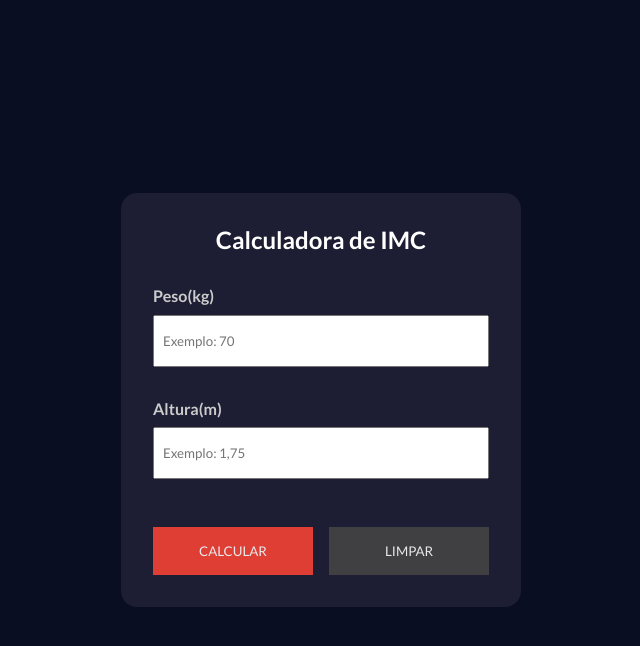
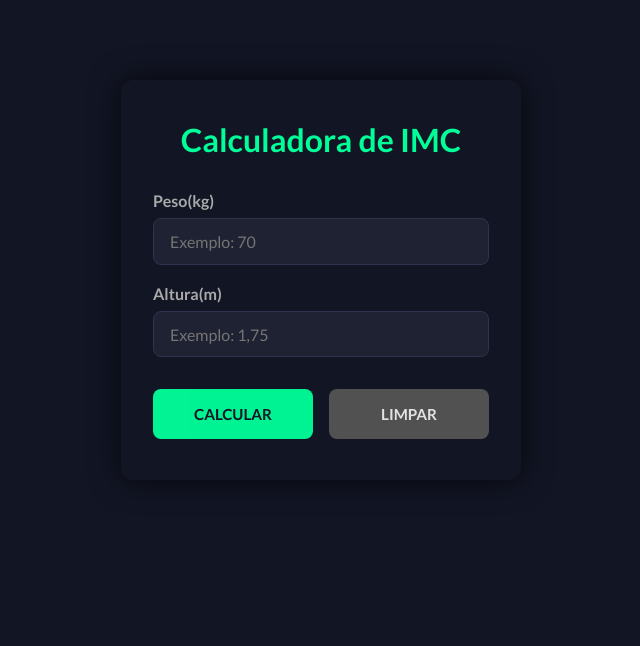
Before and after one commit to JayneGomes/imc-calculator, a React (Vite) app: page / in a window 1280 px wide. Shown: the top 646 px of the page, without its empty margins (319-959 px from the left). Built offline with nearby package versions, Linux system fonts and the light colour scheme.

Commit message:
project completed

```diff
--- a/src/App.css
+++ b/src/App.css
@@ -1,7 +1,33 @@
 .container {
+  width: 80%;
+  max-width: 900px;
   min-width: 400px;
   min-height: 400px;
-  background-color: #1d1e33;
-  padding: 2rem;
-  border-radius: 1rem;
+  background-color: #121524;
+  padding: 2.5rem 2rem;
+  border-radius: 12px;
+  box-shadow: 0 0 30px rgba(0, 0, 0, 0.7);
+  margin: 3rem auto;
+  display: flex;
+  flex-direction: column;
+  justify-content: flex-start;
+  color: #eee;
+  box-sizing: border-box;
 }
+
+@media (max-width: 480px) {
+  .container {
+    width: 95%;
+    min-width: unset;
+    padding: 2rem 1rem;
+    min-height: 350px;
+  }
+}
+
+@media (min-width: 481px) and (max-width: 1024px) {
+  .container {
+    width: 90%;
+    min-width: 400px;
+    padding: 2rem 1.5rem;
+  }
+}
--- a/src/App.jsx
+++ b/src/App.jsx
@@ -23,6 +23,13 @@ function App() {
     if (!info) return;
   };
 
+  const resetCalc = (e) => {
+    e.preventDefault();
+    setImc("");
+    setInfo("");
+    setInfoClass("");
+  };
+
   const [imc, setImc] = useState("");
   const [info, setInfo] = useState("");
   const [infoClass, setInfoClass] = useState("");
@@ -32,7 +39,13 @@ function App() {
       {!imc ? (
         <ImcCalc calcImc={calcImc} />
       ) : (
-        <ImcTable data={data} imc={imc} info={info} infoClass={infoClass} />
+        <ImcTable
+          data={data}
+          imc={imc}
+          info={info}
+          infoClass={infoClass}
+          resetCalc={resetCalc}
+        />
       )}
     </div>
   );
--- a/src/components/Button.css
+++ b/src/components/Button.css
@@ -1,18 +1,50 @@
 button {
   text-transform: uppercase;
   padding: 1rem 1.5rem;
-  background-color: #f44236;
+  background-color: #f44336;
   border: none;
-  color: #fff;
+  color: #121524;
   cursor: pointer;
-  opacity: 0.9;
-  flex: 1;
+  opacity: 0.95;
+  border-radius: 8px;
+  font-weight: bold;
+  font-size: 0.95rem;
+  transition: all 0.2s ease-in-out;
+  max-width: 250px;
+  width: 100%;
+  box-sizing: border-box;
 }
 
 button:hover {
   opacity: 1;
+  transform: scale(1.05);
 }
 
 #clear-btn {
-  background-color: #444;
+  background-color: #555;
 }
+
+@media (max-width: 500px) {
+  button {
+    font-size: 0.85rem;
+    padding: 0.8rem 1.2rem;
+    max-width: 100%;
+  }
+}
+
+#back-btn {
+  margin-top: 2rem;
+  padding: 0.75rem 1.5rem;
+  border-radius: 12px;
+  border: none;
+  background-color: #283044;
+  color: #eee;
+  cursor: pointer;
+  transition: background-color 0.3s ease;
+  align-self: center;
+  min-width: 120px;
+}
+
+#back-btn:hover {
+  background-color: #3b4564;
+}
--- a/src/components/ImcCalc.css
+++ b/src/components/ImcCalc.css
@@ -1,34 +1,76 @@
+#calc-container {
+  width: 100%;
+  padding: 0;
+  box-shadow: none;
+  border-radius: 0;
+}
+
 #calc-container h2 {
   text-align: center;
   margin-bottom: 2rem;
+  font-size: 2rem;
+  font-weight: 700;
+  color: #00ff99;
 }
 
 .form-inputs {
   display: flex;
   flex-direction: column;
-  gap: 1rem;
+  gap: 1.2rem;
 }
 
 .form-control {
   display: flex;
   flex-direction: column;
-  flex: 1;
-  margin-bottom: 1rem;
 }
 
 .form-control label {
-  font-weight: bold;
-  margin-bottom: 0.6rem;
-  color: #ccc;
+  font-weight: 600;
+  margin-bottom: 0.5rem;
+  color: #aaa;
 }
 
 .form-control input {
-  padding: 1rem 0.5rem;
+  padding: 0.8rem 1rem;
+  border: 1px solid #2f334b;
+  border-radius: 8px;
+  background-color: #1f2233;
+  color: #eee;
+  font-size: 1rem;
+  transition: border-color 0.3s ease;
+}
+
+.form-control input:focus {
+  outline: none;
+  border-color: #00ff99;
 }
 
 .action-control {
   display: flex;
   gap: 1rem;
-  justify-content: space-between;
   margin-top: 2rem;
+  justify-content: center;
 }
+
+.action-control button:first-child {
+  background-color: #00ff99;
+}
+
+.action-control button:first-child:hover {
+  background-color: #00e68a;
+}
+
+.action-control button#clear-btn {
+  background-color: #555;
+  color: #eee;
+}
+
+.action-control button#clear-btn:hover {
+  background-color: #444;
+}
+
+@media (max-width: 480px) {
+  .action-control {
+    flex-direction: column;
+  }
+}
--- a/src/components/ImcTable.css
+++ b/src/components/ImcTable.css
@@ -1,72 +1,93 @@
 #result-container {
+  width: 100%;
+  padding: 0;
+  margin-top: 2rem;
   text-align: center;
+  color: #eee;
+  display: flex;
+  flex-direction: column;
+  align-items: center;
 }
 
 #imc-number {
-  font-size: 2.4rem;
-  margin-bottom: 0.6rem;
+  font-size: 3rem;
+  font-weight: 800;
+  color: #00ff99;
+  margin-bottom: 0.5rem;
 }
 
 #imc-info {
-  font-size: 1.4rem;
+  font-size: 1.2rem;
+  color: #bbb;
+  margin-bottom: 1.5rem;
+}
+
+#result-container h3 {
+  margin-top: 1.5rem;
+  font-size: 1.3rem;
   color: #ccc;
 }
 
-#result-container h3 {
-  margin-top: 1rem;
-  color: #dfdfdf;
-}
-
-#result-container {
-  display: flex;
-  flex-direction: column;
-}
-
 #imc-table {
-  margin: 1.5rem 0;
-  font-size: 0.8rem;
-}
-
-.table-header {
-  font-weight: bold;
-  color: #ccc;
+  width: 100%;
+  font-size: 0.9rem;
 }
 
 .table-header,
 .table-data {
   display: flex;
   justify-content: space-between;
-  margin-bottom: 0.5rem;
-  padding-bottom: 0.5rem;
-  border-bottom: 1px solid #444;
+  padding: 0.5rem 1rem;
+  border-bottom: 1px solid #2f334b;
+  width: 100%;
+}
+
+.table-header {
+  font-weight: 700;
+  color: #aaa;
+  background-color: transparent;
+  border-radius: 0;
+}
+
+.table-data {
+  color: #eee;
+  background-color: transparent;
 }
 
 .table-header h4,
 .table-data p {
   flex: 1;
-}
-
-.table-header h3:nth-child(3),
-.table-data p:nth-child(3) {
-  max-weight: 80px;
-}
-
-#back-btn {
-  align-self: center;
+  text-align: center;
 }
 
 .good {
-  color: #00ff00;
+  color: #00e676;
 }
 
 .low {
-  color: #ffff00;
+  color: #ffeb3b;
 }
 
 .medium {
-  color: #db6212;
+  color: #ff9800;
 }
 
 .high {
-  color: #db1912;
+  color: #f44336;
 }
+
+@media (max-width: 480px) {
+  #imc-number {
+    font-size: 2.2rem;
+  }
+
+  #imc-info {
+    font-size: 1rem;
+  }
+
+  .table-header,
+  .table-data {
+    font-size: 0.75rem;
+    padding: 0.4rem 0.6rem;
+  }
+}
--- a/src/components/ImcTable.jsx
+++ b/src/components/ImcTable.jsx
@@ -1,7 +1,7 @@
 import Button from "./Button";
 import "./ImcTable.css";
 
-const ImcTable = ({ data, imc, info, infoClass }) => {
+const ImcTable = ({ data, imc, info, infoClass, resetCalc }) => {
   return (
     <div id="result-container">
       <p id="imc-number">
@@ -24,7 +24,7 @@ const ImcTable = ({ data, imc, info, infoClass }) => {
             <p>{item.obesity}</p>
           </div>
         ))}
-        <Button id="back-btn" text="Voltar" />
+        <Button id="back-btn" text="Voltar" action={resetCalc} />
       </div>
     </div>
   );
--- a/src/index.css
+++ b/src/index.css
@@ -6,10 +6,12 @@
 }
 
 body {
-  background-color: #090e22;
-  color: #fff;
+  background-color: #121524;
+  color: #eee;
+  padding: 2rem;
+  min-height: 100vh;
+  margin: 0;
+  font-family: 'Lato', sans-serif;
   display: flex;
   justify-content: center;
-  align-items: center;
-  height: 100vh;
 }
```
